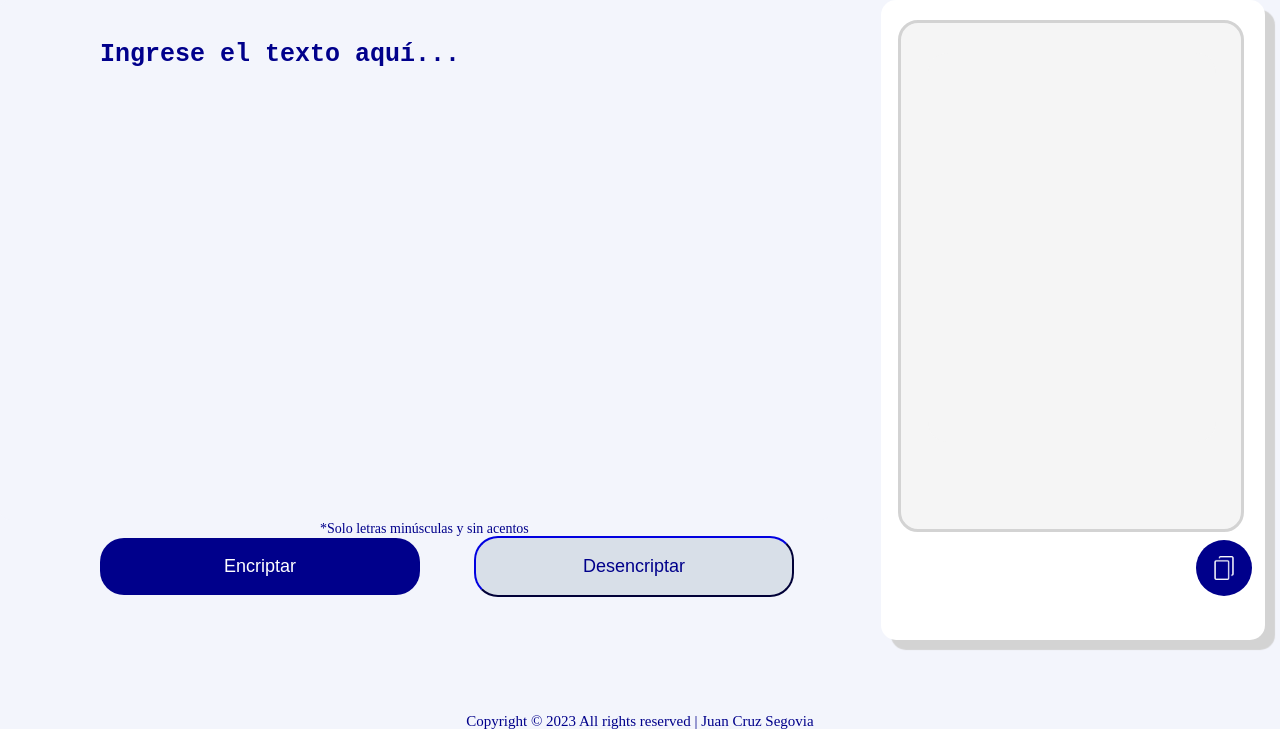
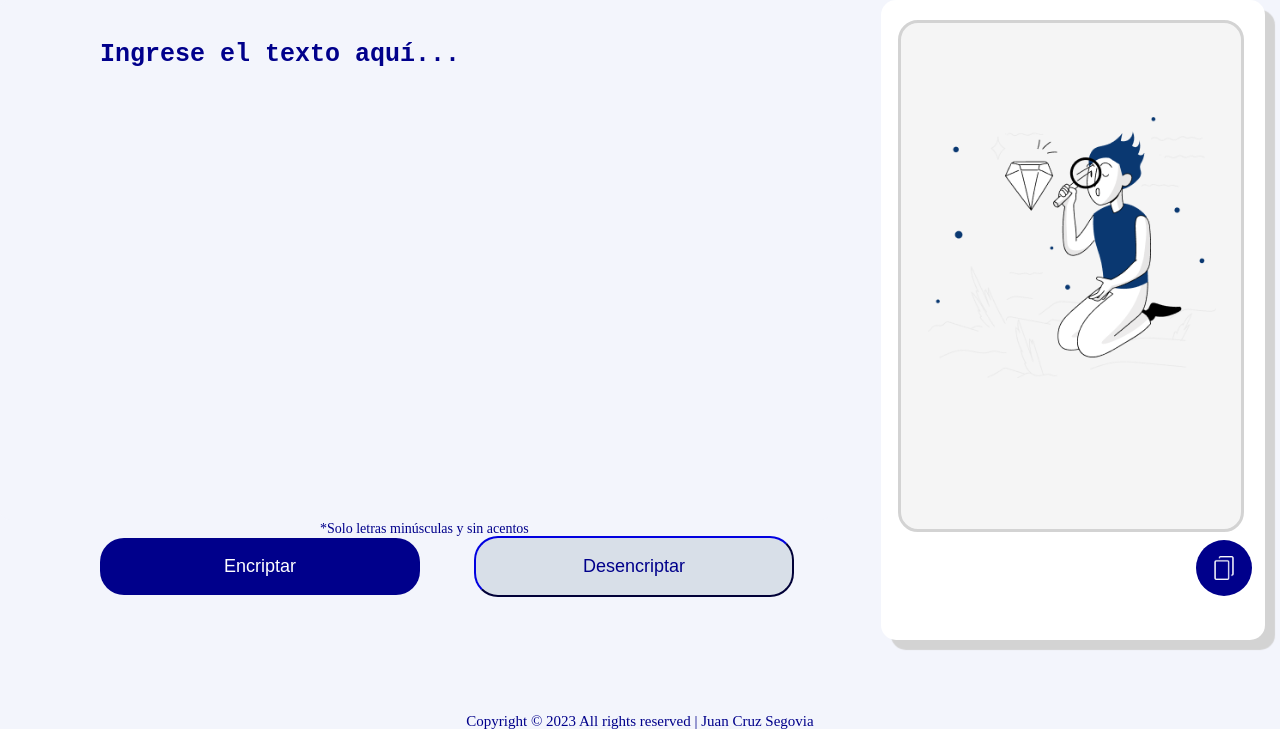
Before and after one commit to Juancro99/Encriptador-de-Texto, a plain HTML site: page index.html in a window 1280 px wide. Shown: the part 71-800 px from the top of the page. Drawn offline with Linux system fonts and the light colour scheme.

Commit message:
Update style.css

```diff
--- a/style.css
+++ b/style.css
@@ -60,7 +60,7 @@ html, body {
 }
 #texto-salida{
     border: none;
-    background-image: url("imagenes/Muñeco.png");
+    background-image: url("imagenes/Muneco.png");
     background-size: contain;
     background-repeat: no-repeat;
     background-position: center;
```
